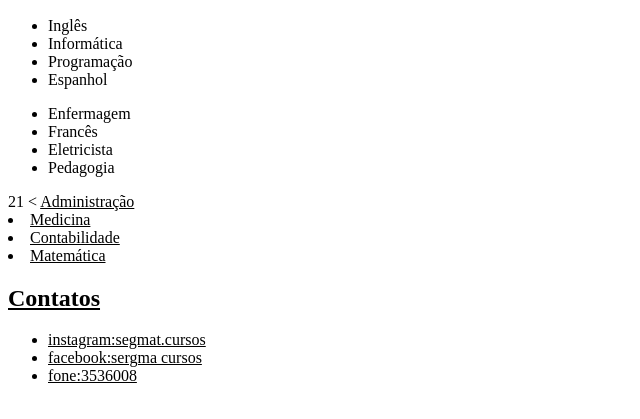
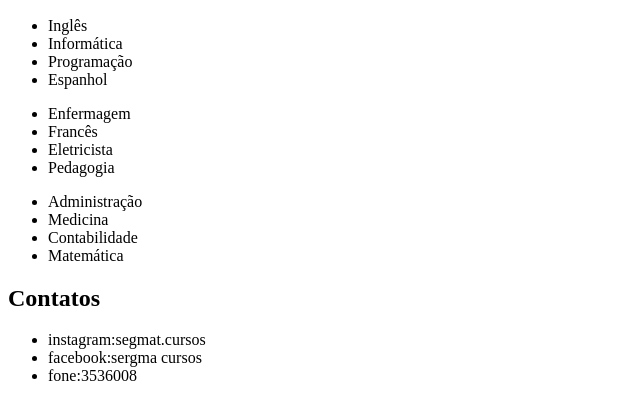
Before and after one commit to katiane-fusinatto/turma-1b, a plain HTML site: page index.html in a window 1280 px wide. Shown: the part 273-692 px from the top of the page, without its empty margins (0-640 px from the left). Drawn offline with Linux system fonts and the light colour scheme.

Commit message:
Update index.html

```diff
--- a/index.html
+++ b/index.html
@@ -32,21 +32,20 @@
           <li>Eletricista</li>
           <li>Pedagogia</li>
         </ul>
-
-21
-         <
-        <u
+        <ul>
             <li>Administração</li>
             <li>Medicina</li>
             <li>Contabilidade</li>
             <li>Matemática</li>
+                </ul>
+             <div>
+  <h2>Contatos</h2>
 
-        </ul>
-  <h2>Contatos</h2>
         <ul>
         <li>instagram:segmat.cursos</li>
         <li>facebook:sergma cursos</li>
         <li>fone:3536008</li>
         </ul>
+        </div>
      </body>
 </html>
```
